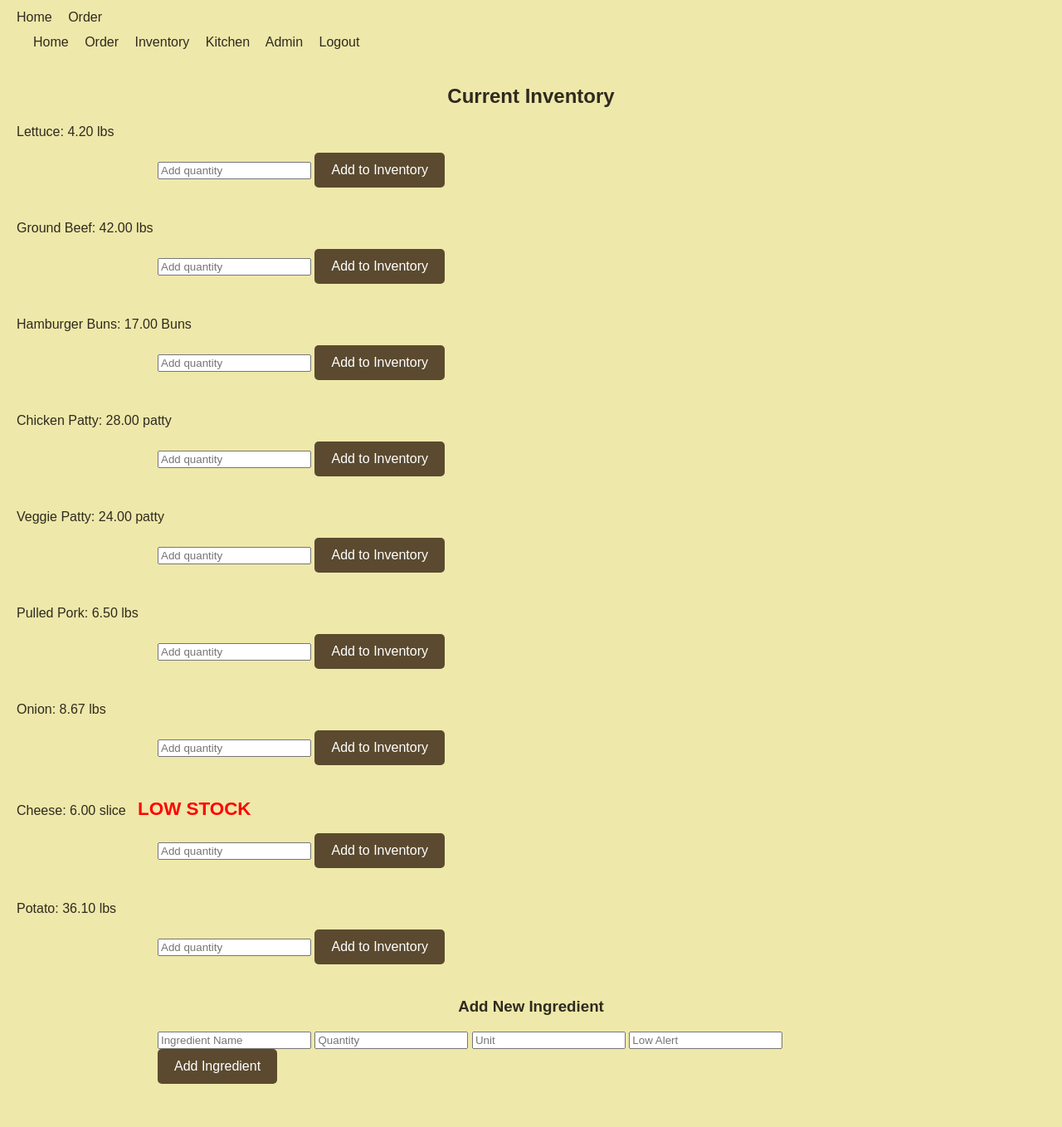
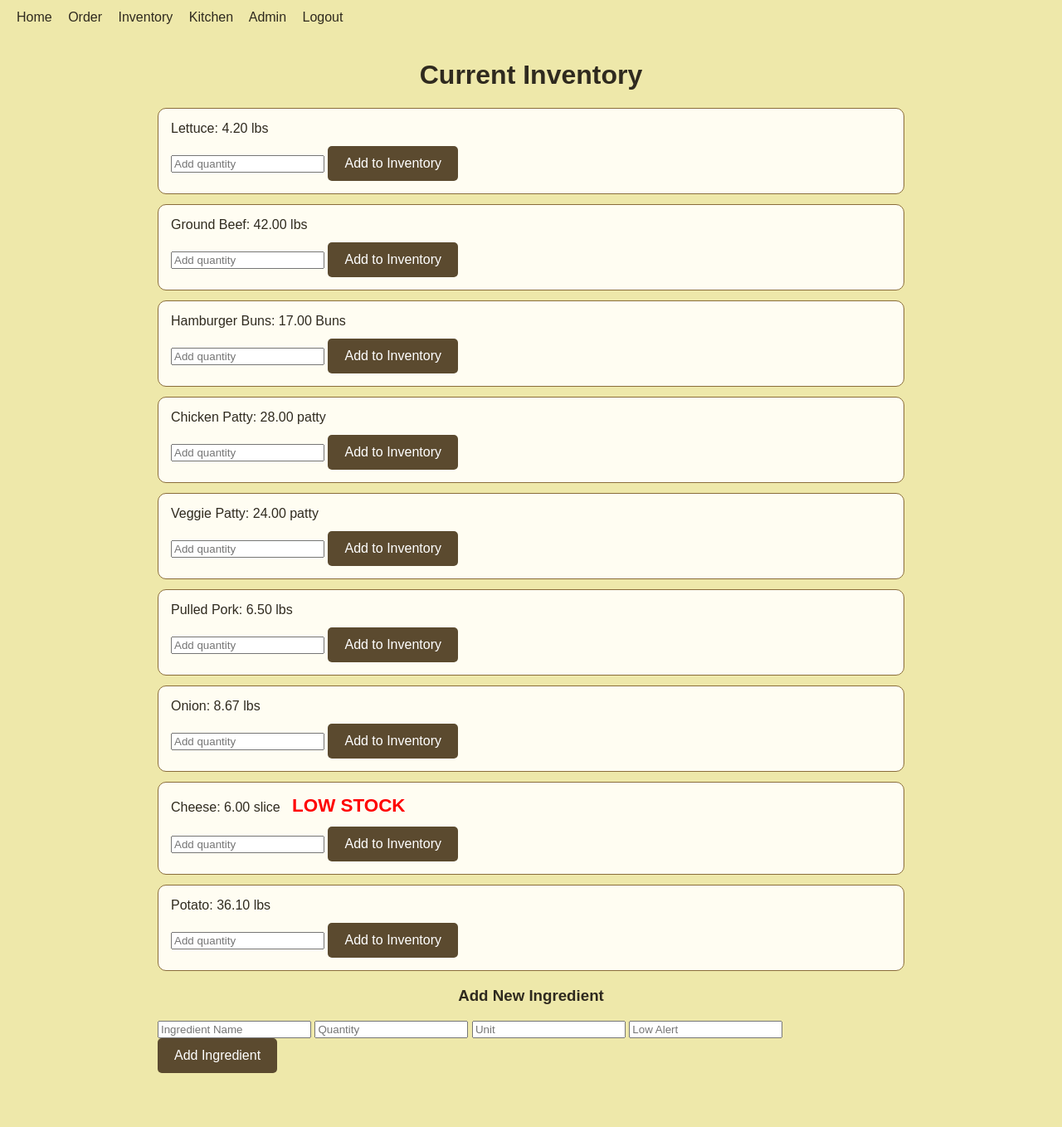
Before and after one commit to mgvero-ivy/SDEV265-Group-Project---Team-Tour-De-Restaurant, a Django app: page /inventory/ in a window 1280 px wide. Shown: the whole page at 83% size. After the commit the page ends 1293 px from the top, so only its background shows below. Run offline with Django 5.2, Linux system fonts and the light colour scheme; a user stored in the database is signed in; data comes from the database, SQL or seed files in the repository.

Commit message:
Improve inventory and kitchen pages and fix timezone

```diff
--- a/restaurant_system/settings.py
+++ b/restaurant_system/settings.py
@@ -111,7 +111,7 @@ AUTH_PASSWORD_VALIDATORS = [
 
 LANGUAGE_CODE = 'en-us'
 
-TIME_ZONE = 'UTC'
+TIME_ZONE = 'America/Chicago'
 
 USE_I18N = True
 
--- a/static/css/style.css
+++ b/static/css/style.css
@@ -143,3 +143,41 @@ nav a,
     align-items: center;
     text-align: center;
 }
+
+.inventory-item {
+    background-color: #fffdf2;
+    border: 1px solid #8a6d3b;
+    border-radius: 10px;
+    padding: 15px;
+    margin: 0 auto 12px auto;
+    width: 90%;
+    max-width: 900px;
+    box-sizing: border-box;
+}
+
+.inventory-item form {
+    width: 100%;
+    max-width: none;
+    margin: 12px 0 0 0;
+}
+
+.kitchen-order {
+    background-color: #fffdf2;
+    border: 1px solid #8a6d3b;
+    border-radius: 10px;
+    padding: 18px;
+    margin: 0 auto 20px auto;
+    width: 90%;
+    max-width: 900px;
+    box-sizing: border-box;
+}
+
+.kitchen-order form {
+    width: 100%;
+    max-width: none;
+    margin: 20px 0 0 0;
+}
+
+.kitchen-order h2 {
+    margin-top: 0;
+}
--- a/templates/inventory.html
+++ b/templates/inventory.html
@@ -9,9 +9,6 @@
 </head>
 <body>
 
-    <nav>
-        <a href="/">Home</a>
-        <a href="/order/">Order</a>
 
     <nav>
         <a href="/">Home</a>
@@ -37,7 +34,7 @@
     <h1>Current Inventory</h1>
 
     {% for ingredient in ingredients %}
-        <p>
+        <div class="inventory-item">
             {{ ingredient.name }}:
             {{ ingredient.quantity }} {{ ingredient.unit }}
 
@@ -51,8 +48,8 @@
                 {% csrf_token %}
                 <input type="number" name="quantity" placeholder="Add quantity" step="any" required>
                 <button type="submit">Add to Inventory</button>
-            </form>
-        </p>
+                    </form>
+        </div>
     {% empty %}
         <p>No ingredients are currently in inventory.</p>
     {% endfor %}
--- a/templates/order.html
+++ b/templates/order.html
@@ -34,7 +34,7 @@
 
     {% if not user.is_authenticated %}
         <p>To place an order, please <a href="{% url 'login' %}">Login</a>.</p>
-        <p>Need an account? <a href="{% url 'register' %}">Register</a>now!</p>
+        <p>Need an account? <a href="{% url 'register' %}">Register</a> now!</p>
     {% endif %}
 
     {% if messages %}
```
Also changed, not shown: templates/kitchen.html (+9 -5 lines).
